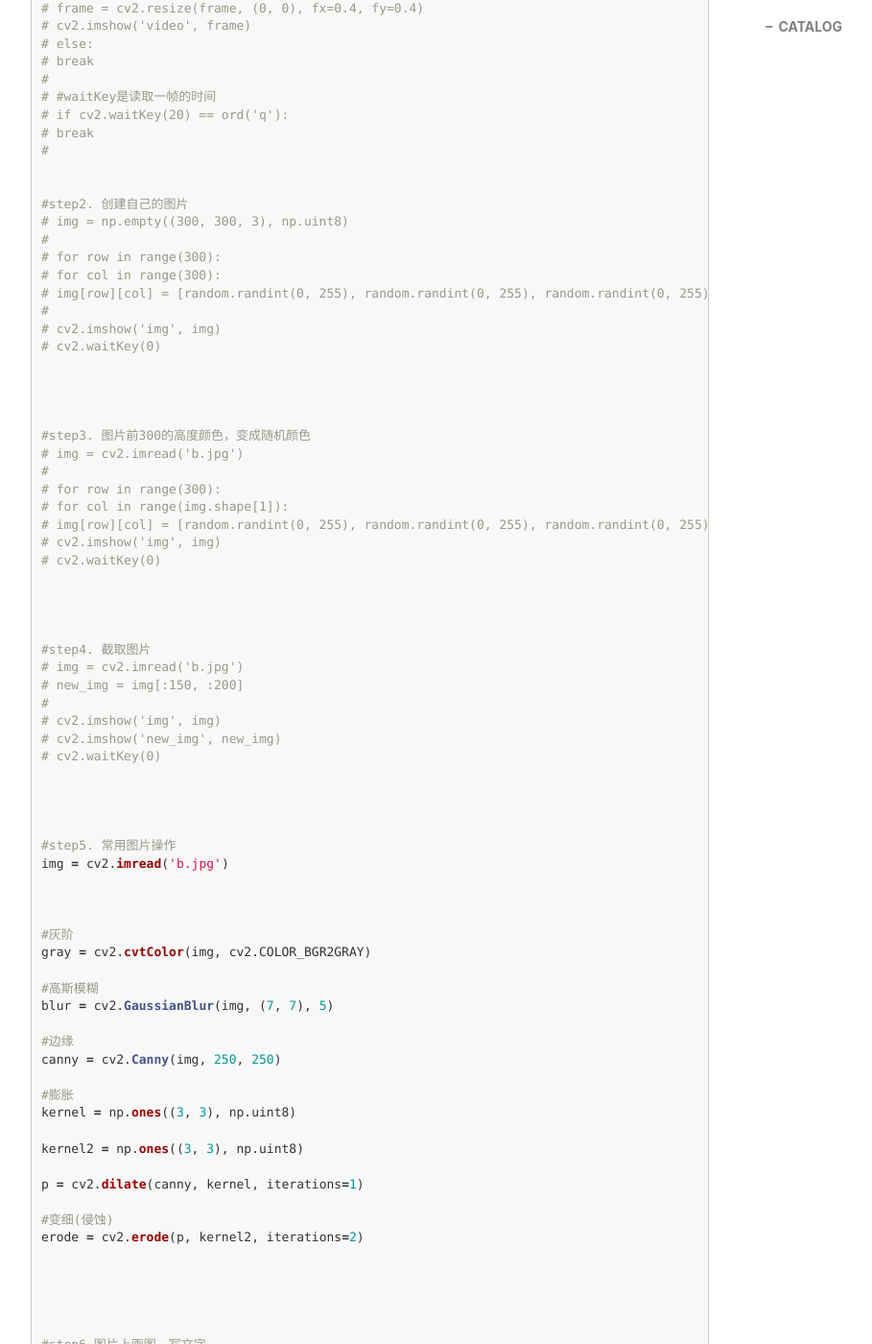
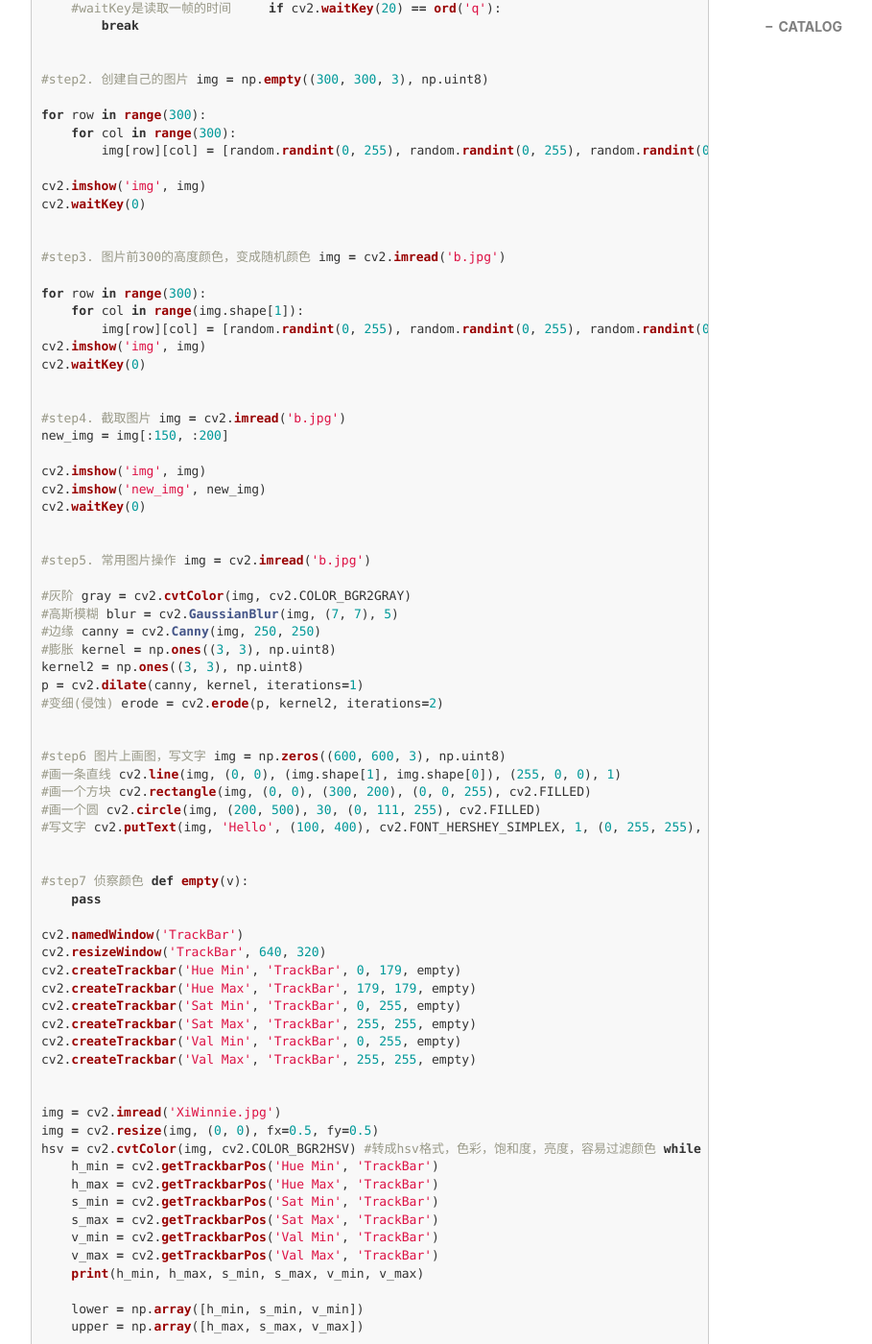
Before and after one commit to TearKnow/blog, a Jekyll site: the page built from _posts/2021-12-11-python中opencv的简单操作.md, in a window 1280 px wide and 1400 px high, scrolled down 831 px. Shown: the whole window at 96% size, without its empty margins (233-1142 px from the left). Built offline with Jekyll 4.4.1, drawn with Linux system fonts in a browser that asks for light colours; comment, search, counter and statistics services are not loaded; some of the changed text lies outside the part shown.

Commit message:
fix style

````diff
--- a/_posts/2021-12-11-python中opencv的简单操作.md
+++ b/_posts/2021-12-11-python中opencv的简单操作.md
@@ -10,348 +10,176 @@ tags:
 
 ```python
 import cv2
-
 import numpy as np
-
 import random
 
+#step1. 读取视频
+cap = cv2.VideoCapture('b.mp4')
 
+while True:
+    ret, frame = cap.read()
+    if ret:
+        frame = cv2.resize(frame, (0, 0), fx=0.4, fy=0.4)
+        cv2.imshow('video', frame)
+    else:
+        break
 
-#step1. 读取视频
-
-# cap = cv2.VideoCapture('b.mp4')
-
-#
-
-# while True:
-
-#     ret, frame = cap.read()
-
-#     if ret:
-
-#         frame = cv2.resize(frame, (0, 0), fx=0.4, fy=0.4)
-
-#         cv2.imshow('video', frame)
-
-#     else:
-
-#         break
-
-#
-
-#     #waitKey是读取一帧的时间
-
-#     if cv2.waitKey(20) == ord('q'):
-
-#         break
-
-#
-
+    #waitKey是读取一帧的时间
+    if cv2.waitKey(20) == ord('q'):
+        break
 
 
 #step2. 创建自己的图片
+img = np.empty((300, 300, 3), np.uint8)
 
-# img = np.empty((300, 300, 3), np.uint8)
+for row in range(300):
+    for col in range(300):
+        img[row][col] = [random.randint(0, 255), random.randint(0, 255), random.randint(0, 255)]
 
-#
-
-# for row in range(300):
-
-#     for col in range(300):
-
-#         img[row][col] = [random.randint(0, 255), random.randint(0, 255), random.randint(0, 255)]
-
-#
-
-# cv2.imshow('img', img)
-
-# cv2.waitKey(0)
-
-
-
+cv2.imshow('img', img)
+cv2.waitKey(0)
 
 
 #step3. 图片前300的高度颜色，变成随机颜色
+img = cv2.imread('b.jpg')
 
-# img = cv2.imread('b.jpg')
-
-#
-
-# for row in range(300):
-
-#     for col in range(img.shape[1]):
-
-#         img[row][col] = [random.randint(0, 255), random.randint(0, 255), random.randint(0, 255)]
-
-# cv2.imshow('img', img)
-
-# cv2.waitKey(0)
-
-
-
+for row in range(300):
+    for col in range(img.shape[1]):
+        img[row][col] = [random.randint(0, 255), random.randint(0, 255), random.randint(0, 255)]
+cv2.imshow('img', img)
+cv2.waitKey(0)
 
 
 #step4. 截取图片
+img = cv2.imread('b.jpg')
+new_img = img[:150, :200]
 
-# img = cv2.imread('b.jpg')
-
-# new_img = img[:150, :200]
-
-#
-
-# cv2.imshow('img', img)
-
-# cv2.imshow('new_img', new_img)
-
-# cv2.waitKey(0)
-
-
-
+cv2.imshow('img', img)
+cv2.imshow('new_img', new_img)
+cv2.waitKey(0)
 
 
 #step5. 常用图片操作
-
 img = cv2.imread('b.jpg')
 
-
-
 #灰阶
-
 gray = cv2.cvtColor(img, cv2.COLOR_BGR2GRAY)
-
 #高斯模糊
-
 blur = cv2.GaussianBlur(img, (7, 7), 5)
-
 #边缘
-
 canny = cv2.Canny(img, 250, 250)
-
 #膨胀
-
 kernel = np.ones((3, 3), np.uint8)
-
 kernel2 = np.ones((3, 3), np.uint8)
-
 p = cv2.dilate(canny, kernel, iterations=1)
-
 #变细(侵蚀)
-
 erode = cv2.erode(p, kernel2, iterations=2)
 
 
-
-
-
 #step6 图片上画图，写文字
-
 img = np.zeros((600, 600, 3), np.uint8)
-
 #画一条直线
-
 cv2.line(img, (0, 0), (img.shape[1], img.shape[0]), (255, 0, 0), 1)
-
 #画一个方块
-
 cv2.rectangle(img, (0, 0), (300, 200), (0, 0, 255), cv2.FILLED)
-
 #画一个圆
-
 cv2.circle(img, (200, 500), 30, (0, 111, 255), cv2.FILLED)
-
 #写文字
-
 cv2.putText(img, 'Hello', (100, 400), cv2.FONT_HERSHEY_SIMPLEX, 1, (0, 255, 255), 1)
 
 
+#step7 侦察颜色
+def empty(v):
+    pass
+
+cv2.namedWindow('TrackBar')
+cv2.resizeWindow('TrackBar', 640, 320)
+cv2.createTrackbar('Hue Min', 'TrackBar', 0, 179, empty)
+cv2.createTrackbar('Hue Max', 'TrackBar', 179, 179, empty)
+cv2.createTrackbar('Sat Min', 'TrackBar', 0, 255, empty)
+cv2.createTrackbar('Sat Max', 'TrackBar', 255, 255, empty)
+cv2.createTrackbar('Val Min', 'TrackBar', 0, 255, empty)
+cv2.createTrackbar('Val Max', 'TrackBar', 255, 255, empty)
 
 
+img = cv2.imread('XiWinnie.jpg')
+img = cv2.resize(img, (0, 0), fx=0.5, fy=0.5)
+hsv = cv2.cvtColor(img, cv2.COLOR_BGR2HSV) #转成hsv格式，色彩，饱和度，亮度，容易过滤颜色
+while True:
+    h_min = cv2.getTrackbarPos('Hue Min', 'TrackBar')
+    h_max = cv2.getTrackbarPos('Hue Max', 'TrackBar')
+    s_min = cv2.getTrackbarPos('Sat Min', 'TrackBar')
+    s_max = cv2.getTrackbarPos('Sat Max', 'TrackBar')
+    v_min = cv2.getTrackbarPos('Val Min', 'TrackBar')
+    v_max = cv2.getTrackbarPos('Val Max', 'TrackBar')
+    print(h_min, h_max, s_min, s_max, v_min, v_max)
 
-#step7 侦察颜色
+    lower = np.array([h_min, s_min, v_min])
+    upper = np.array([h_max, s_max, v_max])
 
-# def empty(v):
+    mask = cv2.inRange(hsv, lower, upper)
+    result = cv2.bitwise_and(img, img, mask=mask)#mask中白色的可以显示出来
 
-#     pass
-
-#
-
-# cv2.namedWindow('TrackBar')
-
-# cv2.resizeWindow('TrackBar', 640, 320)
-
-# cv2.createTrackbar('Hue Min', 'TrackBar', 0, 179, empty)
-
-# cv2.createTrackbar('Hue Max', 'TrackBar', 179, 179, empty)
-
-# cv2.createTrackbar('Sat Min', 'TrackBar', 0, 255, empty)
-
-# cv2.createTrackbar('Sat Max', 'TrackBar', 255, 255, empty)
-
-# cv2.createTrackbar('Val Min', 'TrackBar', 0, 255, empty)
-
-# cv2.createTrackbar('Val Max', 'TrackBar', 255, 255, empty)
-
-#
-
-#
-
-# img = cv2.imread('XiWinnie.jpg')
-
-# img = cv2.resize(img, (0, 0), fx=0.5, fy=0.5)
-
-# hsv = cv2.cvtColor(img, cv2.COLOR_BGR2HSV) #转成hsv格式，色彩，饱和度，亮度，容易过滤颜色
-
-# while True:
-
-#     h_min = cv2.getTrackbarPos('Hue Min', 'TrackBar')
-
-#     h_max = cv2.getTrackbarPos('Hue Max', 'TrackBar')
-
-#     s_min = cv2.getTrackbarPos('Sat Min', 'TrackBar')
-
-#     s_max = cv2.getTrackbarPos('Sat Max', 'TrackBar')
-
-#     v_min = cv2.getTrackbarPos('Val Min', 'TrackBar')
-
-#     v_max = cv2.getTrackbarPos('Val Max', 'TrackBar')
-
-#     print(h_min, h_max, s_min, s_max, v_min, v_max)
-
-#
-
-#     lower = np.array([h_min, s_min, v_min])
-
-#     upper = np.array([h_max, s_max, v_max])
-
-#
-
-#     mask = cv2.inRange(hsv, lower, upper)
-
-#     result = cv2.bitwise_and(img, img, mask=mask)#mask中白色的可以显示出来
-
-#
-
-#     cv2.imshow('img', img)
-
-#     cv2.imshow('hsv', hsv)
-
-#     cv2.imshow('mask', mask)
-
-#     cv2.imshow('result', result)
-
-#     cv2.waitKey(1)
-
-
-
+    cv2.imshow('img', img)
+    cv2.imshow('hsv', hsv)
+    cv2.imshow('mask', mask)
+    cv2.imshow('result', result)
+    cv2.waitKey(1)
 
 
 #step8 轮廓检查，形状判断（主要通过判断有几个顶点来决定）
+img = cv2.imread('shape.jpg')
+imgContour = img.copy()
+img = cv2.cvtColor(img, cv2.COLOR_BGR2GRAY)
+canny = cv2.Canny(img, 150, 200)
+contours, hierarchy = cv2.findContours(canny, cv2.RETR_EXTERNAL, cv2.CHAIN_APPROX_NONE)
 
-# img = cv2.imread('shape.jpg')
+for cnt in contours:
+    cv2.drawContours(imgContour, cnt, -1, (255, 0, 0), 4) #画出轮廓
+    area = cv2.contourArea(cnt)
 
-# imgContour = img.copy()
+    #print(cv2.contourArea(cnt)) #计算面积
+    # print(cv2.arcLength(cnt, True)) #计算边长
 
-# img = cv2.cvtColor(img, cv2.COLOR_BGR2GRAY)
+    if area > 500:
+        peri = cv2.arcLength(cnt, True) #边长
+        vertices = cv2.approxPolyDP(cnt, peri * 0.02, True) #顶点
+        corners = len(vertices) #顶点个数
+        x, y, w, h = cv2.boundingRect(vertices) #轮廓
+        cv2.rectangle(imgContour, (x, y), (x+w, y+h), (0, 255, 0), 4)
+        if corners == 3:
+            cv2.putText(imgContour, 'san', (x, y-5), cv2.FONT_HERSHEY_SIMPLEX, 1, (0, 0, 255), 2)
+        elif corners == 4:
+            cv2.putText(imgContour, 'si bian', (x, y - 5), cv2.FONT_HERSHEY_SIMPLEX, 1, (0, 0, 255), 2)
+        elif corners == 5:
+            cv2.putText(imgContour, 'wu', (x, y - 5), cv2.FONT_HERSHEY_SIMPLEX, 1, (0, 0, 255), 2)
+        else:
+            cv2.putText(imgContour, 'circle', (x, y - 5), cv2.FONT_HERSHEY_SIMPLEX, 1, (0, 0, 255), 2)
 
-# canny = cv2.Canny(img, 150, 200)
-
-# contours, hierarchy = cv2.findContours(canny, cv2.RETR_EXTERNAL, cv2.CHAIN_APPROX_NONE)
-
-#
-
-# for cnt in contours:
-
-#     cv2.drawContours(imgContour, cnt, -1, (255, 0, 0), 4) #画出轮廓
-
-#     area = cv2.contourArea(cnt)
-
-#
-
-#     #print(cv2.contourArea(cnt)) #计算面积
-
-#     # print(cv2.arcLength(cnt, True)) #计算边长
-
-#
-
-#     if area > 500:
-
-#         peri = cv2.arcLength(cnt, True) #边长
-
-#         vertices = cv2.approxPolyDP(cnt, peri * 0.02, True) #顶点
-
-#         corners = len(vertices) #顶点个数
-
-#         x, y, w, h = cv2.boundingRect(vertices) #轮廓
-
-#         cv2.rectangle(imgContour, (x, y), (x+w, y+h), (0, 255, 0), 4)
-
-#         if corners == 3:
-
-#             cv2.putText(imgContour, 'san', (x, y-5), cv2.FONT_HERSHEY_SIMPLEX, 1, (0, 0, 255), 2)
-
-#         elif corners == 4:
-
-#             cv2.putText(imgContour, 'si bian', (x, y - 5), cv2.FONT_HERSHEY_SIMPLEX, 1, (0, 0, 255), 2)
-
-#         elif corners == 5:
-
-#             cv2.putText(imgContour, 'wu', (x, y - 5), cv2.FONT_HERSHEY_SIMPLEX, 1, (0, 0, 255), 2)
-
-#         else:
-
-#             cv2.putText(imgContour, 'circle', (x, y - 5), cv2.FONT_HERSHEY_SIMPLEX, 1, (0, 0, 255), 2)
-
-#
-
-# cv2.imshow('img', img)
-
-# cv2.imshow('canny', canny)
-
-# cv2.imshow('imgContours', imgContour)
-
-# cv2.waitKey(0)
-
-
-
+cv2.imshow('img', img)
+cv2.imshow('canny', canny)
+cv2.imshow('imgContours', imgContour)
+cv2.waitKey(0)
 
 
 #step9 人脸识别
-
 img = cv2.imread('lenna.jpg')
-
 gray = cv2.cvtColor(img, cv2.COLOR_BGR2GRAY)
-
 faceCascade = cv2.CascadeClassifier('face_detect.xml') #载入模型，opencv的github中下载模型
-
 faceRect = faceCascade.detectMultiScale(gray, 1.1, 3)
-
 print(len(faceRect))
 
-
-
 for (x, y, w, h) in faceRect:
-
     cv2.rectangle(img, (x, y), (x+w, y+h), (0, 255, 0), 2)
 
-
-
 cv2.imshow('img', img)
-
 cv2.waitKey(0)
 
 
-
-
-
 # cv2.imshow('p', p)
-
 # cv2.imshow('erode', erode)
-
 # cv2.imshow('canny', canny)
-
 # cv2.imshow('blur', blur)
-
 # cv2.imshow('gray', gray)
-
 # cv2.waitKey(0)
 ```
````
